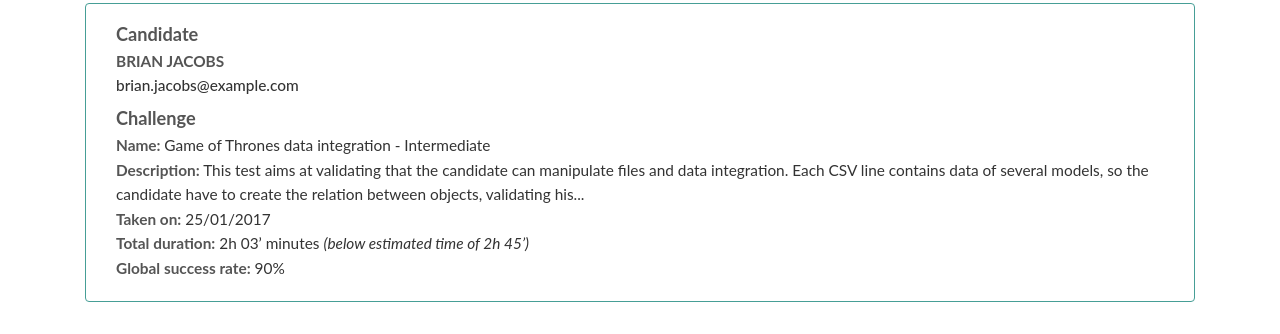
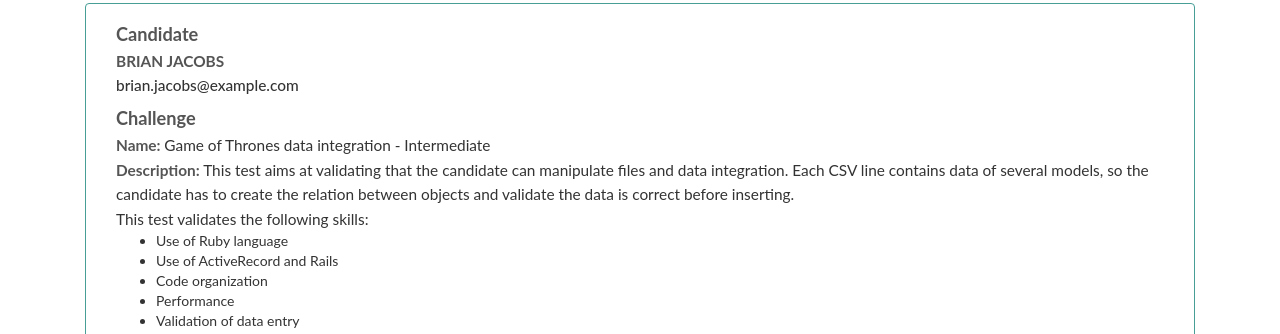
Before and after one commit to bjacquemet/challenger, a website: page report.html in a window 1280 px wide. Shown: the part 140-474 px from the top of the page. Drawn offline with nearby package versions, Linux system fonts and the light colour scheme; a web font is replaced by a local one.

Commit message:
add description to test validation

```diff
--- a/report.html
+++ b/report.html
@@ -59,7 +59,17 @@
             <p><a href="mailto:brian.jacobs@example.com">brian.jacobs@example.com</a></p>
             <h3>Challenge</h3>
             <p><b>Name: </b>Game of Thrones data integration - Intermediate</p>
-            <p><b>Description:</b> This test aims at validating that the candidate can manipulate files and data integration. Each CSV line contains data of several models, so the candidate have to create the relation between objects, validating his...</p>
+            <p><b>Description:</b> This test aims at validating that the candidate can manipulate files and data integration. Each CSV line contains data of several models, so the candidate has to create the relation between objects and validate the data is correct before inserting. <br>
+            This test validates the following skills:
+            <ul>
+              <li>Use of Ruby language</li>
+              <li>Use of ActiveRecord and Rails</li>
+              <li>Code organization</li>
+              <li>Performance</li>
+              <li>Validation of data entry</li>
+              <li>Seguridad</li>
+            </ul>
+            </p>
             <p><b>Taken on:</b> 25/01/2017</p>
             <p><b>Total duration:</b> 2h 03’ minutes <em class="average">(below estimated time of 2h 45’)</em></p>
             <p><b>Global success rate:</b> 90%</p>
```
Also changed, not shown: app/report.html (+11 -1 lines).
